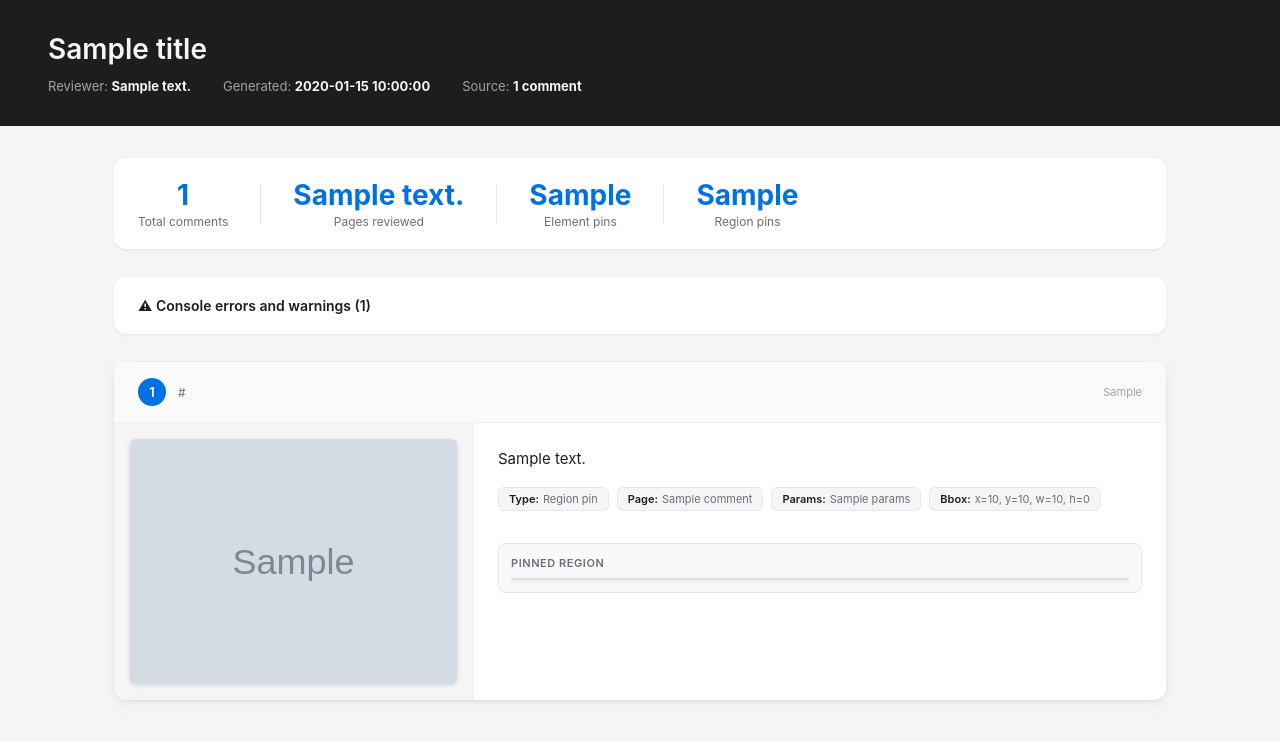
After one commit to leslurb/prototype-feedback-server, a FastAPI app: template templates/report.html.j2 in a window 1280 px wide. The commit adds this page. Shown: the top 741 px of the page. Run offline with FastAPI, Linux system fonts and the light colour scheme; the template is opened without the code that fills it: most values are stand-ins (such as "Sample title", 1, 10 or a date in 2020); grey boxes marked "Sample" are stand-in pictures.

Commit message:
feat(report): server HTML report endpoint with viewport screenshots
- ALTER TABLE comments ADD COLUMN viewport_path (idempotent in init_db)
- ingest_payload copies feedback.json into the batch dir and consumes
  viewport_screenshot_path from v3 ZIPs into data/batches/<id>/viewport-screenshots/
- New GET /batch/<id>/report.html renders templates/report.html.j2
  (Apple-styled cards, summary bar, collapsible console section,
  inline base64 images, falls back to crop when viewport_path is NULL)
- Dashboard batch row gains a 📄 Report link

Mirrors the extension's lib/report-template.js so both surfaces produce
visually identical reports.

Co-Authored-By: Claude Opus 4.7 (1M context) <noreply@anthropic.com>

```diff
--- a/main.py
+++ b/main.py
@@ -160,6 +160,8 @@ def init_db() -> None:
         if not _column_exists(c, "comments", "reviewer_email"):
             c.execute("ALTER TABLE comments ADD COLUMN reviewer_email TEXT")
             c.execute("CREATE INDEX IF NOT EXISTS idx_comments_reviewer_email ON comments(reviewer_email)")
+        if not _column_exists(c, "comments", "viewport_path"):
+            c.execute("ALTER TABLE comments ADD COLUMN viewport_path TEXT")
 
 
 init_db()
@@ -178,6 +180,60 @@ def safe_filename(name: str) -> str:
 def write_b64(b64: str, out_path: Path) -> None:
     out_path.parent.mkdir(parents=True, exist_ok=True)
     out_path.write_bytes(base64.b64decode(b64))
+
+
+KIND_ICON = {
+    "google_doc": "📄", "google_sheet": "📊", "google_slide": "📑",
+    "google_form": "📝", "google_docs": "📁", "google_drive": "🗂",
+    "figma": "🎨", "notion": "📓", "github": "💻", "loom": "🎥",
+    "miro": "🧩", "link": "🔗",
+}
+
+
+def _format_report_ts(iso: Optional[str]) -> str:
+    if not iso:
+        return ""
+    try:
+        d = datetime.fromisoformat(iso.replace("Z", "+00:00")).astimezone()
+        date_part = d.strftime("%b ") + str(d.day) + d.strftime(", %Y")
+        hour12 = d.hour % 12 or 12
+        ampm = "AM" if d.hour < 12 else "PM"
+        time_part = f"{hour12}:{d.minute:02d} {ampm}"
+        return f"{date_part} · {time_part}"
+    except Exception:
+        return iso
+
+
+def _format_report_clock(iso: Optional[str]) -> str:
+    if not iso:
+        return ""
+    try:
+        return iso[11:19]
+    except Exception:
+        return ""
+
+
+def _parse_page_url(url: Optional[str]) -> tuple[str, str, bool]:
+    if not url:
+        return "", "", False
+    try:
+        from urllib.parse import urlparse, parse_qsl
+        u = urlparse(url)
+        pathname = u.path or "/"
+        params = ", ".join(f"{k}={v}" for k, v in parse_qsl(u.query, keep_blank_values=True))
+        return pathname, params, True
+    except Exception:
+        return url, "", False
+
+
+def _file_to_data_url(rel_path: Optional[str], mime: str = "image/png") -> Optional[str]:
+    if not rel_path:
+        return None
+    p = DATA / rel_path
+    if not p.exists():
+        return None
+    b64 = base64.b64encode(p.read_bytes()).decode("ascii")
+    return f"data:{mime};base64,{b64}"
 
 
 def now_iso() -> str:
@@ -204,6 +260,12 @@ def ingest_payload(payload: dict, source_filename: str, source_dir: Optional[Pat
     batch_dir = BATCHES / batch_id
     (batch_dir / "screenshots").mkdir(parents=True, exist_ok=True)
     (batch_dir / "attachments").mkdir(parents=True, exist_ok=True)
+    (batch_dir / "viewport-screenshots").mkdir(parents=True, exist_ok=True)
+
+    if source_dir is not None:
+        src_json = source_dir / "feedback.json"
+        if src_json.exists():
+            shutil.copyfile(src_json, batch_dir / "feedback.json")
 
     comments = payload.get("comments", []) or []
 
@@ -247,6 +309,18 @@ def ingest_payload(payload: dict, source_filename: str, source_dir: Optional[Pat
                 write_b64(cm["screenshot_png_b64"], DATA / rel)
                 screenshot_path = rel
 
+            viewport_path = None
+            if cm.get("viewport_screenshot_path") and source_dir is not None:
+                src = (source_dir / cm["viewport_screenshot_path"]).resolve()
+                if not str(src).startswith(str(source_dir.resolve())):
+                    raise HTTPException(400, f"viewport_screenshot_path escapes archive: {cm['viewport_screenshot_path']}")
+                if src.exists():
+                    rel = f"batches/{batch_id}/viewport-screenshots/{cid}.png"
+                    dst = DATA / rel
+                    dst.parent.mkdir(parents=True, exist_ok=True)
+                    shutil.copyfile(src, dst)
+                    viewport_path = rel
+
             reviewer_name = cm.get("reviewer") or payload.get("reviewer")
             reviewer_email = cm.get("reviewer_email") or payload.get("reviewer_email")
             project_label = cm.get("project") or payload.get("project")
@@ -267,8 +341,8 @@ def ingest_payload(payload: dict, source_filename: str, source_dir: Optional[Pat
                 """INSERT INTO comments
                    (id, batch_id, created_at, edited_at, page_url, page_title,
                     region_type, selector, bbox_json, viewport_json, screenshot_path,
-                    comment, reviewer, reviewer_email, project, project_id)
-                   VALUES (?, ?, ?, ?, ?, ?, ?, ?, ?, ?, ?, ?, ?, ?, ?, ?)""",
+                    viewport_path, comment, reviewer, reviewer_email, project, project_id)
+                   VALUES (?, ?, ?, ?, ?, ?, ?, ?, ?, ?, ?, ?, ?, ?, ?, ?, ?)""",
                 (
                     cid,
                     batch_id,
@@ -281,6 +355,7 @@ def ingest_payload(payload: dict, source_filename: str, source_dir: Optional[Pat
                     json.dumps(cm.get("bbox") or {}),
                     json.dumps(cm.get("viewport") or {}),
                     screenshot_path,
+                    viewport_path,
                     cm.get("comment"),
                     reviewer_name,
                     reviewer_email,
@@ -629,6 +704,109 @@ def batch_claude_json(batch_id: str):
     if not p.exists():
         raise HTTPException(404)
     return FileResponse(p, media_type="application/json")
+
+
+@app.get("/batch/{batch_id}/report.html", response_class=HTMLResponse)
+def batch_report_html(batch_id: str, request: Request):
+    with db() as c:
+        b = c.execute("SELECT * FROM batches WHERE id = ?", (batch_id,)).fetchone()
+        if not b:
+            raise HTTPException(404, "Batch not found")
+        comment_rows = c.execute(
+            "SELECT * FROM comments WHERE batch_id = ? ORDER BY created_at", (batch_id,)
+        ).fetchall()
+        attachments_by_comment: dict[str, list] = {}
+        for cm in comment_rows:
+            ats = c.execute(
+                "SELECT * FROM attachments WHERE comment_id = ? ORDER BY id", (cm["id"],)
+            ).fetchall()
+            attachments_by_comment[cm["id"]] = [dict(a) for a in ats]
+
+    comments: list[dict] = []
+    pages = set()
+    element_pins = 0
+    region_pins = 0
+    for cm in comment_rows:
+        bbox = json.loads(cm["bbox_json"] or "{}")
+        pathname, params, url_ok = _parse_page_url(cm["page_url"])
+        if url_ok:
+            pages.add(pathname)
+        if cm["region_type"] == "element":
+            element_pins += 1
+        else:
+            region_pins += 1
+
+        viewport_data = _file_to_data_url(cm["viewport_path"]) if "viewport_path" in cm.keys() else None
+        crop_data = _file_to_data_url(cm["screenshot_path"])
+        left_image = viewport_data or crop_data
+
+        ats_out: list[dict] = []
+        for at in attachments_by_comment.get(cm["id"], []):
+            if at.get("type") == "link":
+                ats_out.append({
+                    "type": "link",
+                    "url": at.get("url"),
+                    "title": at.get("title"),
+                    "icon": KIND_ICON.get(at.get("kind"), KIND_ICON["link"]),
+                })
+            else:
+                mime = at.get("mime") or ("image/png" if at.get("type") == "image" else "application/octet-stream")
+                ats_out.append({
+                    "type": at.get("type"),
+                    "name": at.get("name"),
+                    "data_url": _file_to_data_url(at.get("data_path"), mime),
+                })
+
+        comments.append({
+            "id": cm["id"],
+            "page_url": cm["page_url"],
+            "pathname": pathname,
+            "params": params,
+            "url_ok": url_ok,
+            "region_type": cm["region_type"],
+            "selector": cm["selector"],
+            "bbox": bbox,
+            "comment": cm["comment"],
+            "left_image_data_url": left_image,
+            "crop_data_url": crop_data,
+            "formatted_ts": _format_report_ts(cm["created_at"]),
+            "attachments": ats_out,
+        })
+
+    console_log: list[dict] = []
+    src_json = BATCHES / batch_id / "feedback.json"
+    if src_json.exists():
+        try:
+            raw = json.loads(src_json.read_text(encoding="utf-8"))
+            for e in (raw.get("console_log") or []):
+                console_log.append({
+                    "ts": e.get("ts"),
+                    "clock": _format_report_clock(e.get("ts")),
+                    "level": e.get("level", "error"),
+                    "message": e.get("message", ""),
+                    "source": e.get("source"),
+                    "line": e.get("line"),
+                })
+        except Exception:
+            pass
+
+    project_label = b["project"] or "Prototype"
+    title = f"{project_label} — Feedback Report"
+
+    return templates.TemplateResponse(
+        "report.html.j2",
+        {
+            "request": request,
+            "title": title,
+            "reviewer": b["reviewer"],
+            "generated_at": _format_report_ts(now_iso()),
+            "comments": comments,
+            "console_log": console_log,
+            "pages_reviewed": len(pages),
+            "element_pins": element_pins,
+            "region_pins": region_pins,
+        },
+    )
 
 
 # ---- Projects --------------------------------------------------------------
--- a/templates/index.html
+++ b/templates/index.html
@@ -51,6 +51,7 @@
           <a href="/comments?batch={{ b.id }}">{{ b.actual_count }}</a>
         </td>
         <td>
+          <a href="/batch/{{ b.id }}/report.html" target="_blank" class="btn small">📄 Report</a>
           <a href="/batch/{{ b.id }}/claude" target="_blank" class="btn small">Prompt</a>
           <a href="/batch/{{ b.id }}/json" target="_blank" class="btn small">JSON</a>
         </td>
--- /dev/null
+++ b/templates/report.html.j2
@@ -0,0 +1,173 @@
+<!doctype html>
+<html lang="en">
+<head>
+<meta charset="UTF-8">
+<meta name="viewport" content="width=device-width, initial-scale=1.0">
+<title>{{ title }}</title>
+<style>
+* { box-sizing: border-box; margin: 0; padding: 0; }
+body { font-family: -apple-system, BlinkMacSystemFont, "Segoe UI", Roboto, sans-serif; background: #f5f5f7; color: #1d1d1f; }
+.report-header { background: #1d1d1f; color: #f5f5f7; padding: 32px 48px; }
+.report-header h1 { font-size: 28px; font-weight: 600; margin-bottom: 8px; }
+.report-meta { display: flex; gap: 32px; font-size: 13px; color: #a1a1a6; margin-top: 12px; }
+.report-meta span strong { color: #f5f5f7; }
+.comments-container { max-width: 1100px; margin: 32px auto; padding: 0 24px; }
+.comment-card { background: #fff; border-radius: 12px; box-shadow: 0 1px 3px rgba(0,0,0,0.08), 0 4px 16px rgba(0,0,0,0.05); margin-bottom: 28px; overflow: hidden; }
+.comment-header { display: flex; align-items: center; justify-content: space-between; padding: 16px 24px; border-bottom: 1px solid #f0f0f0; background: #fafafa; }
+.comment-number { width: 28px; height: 28px; border-radius: 50%; background: #0071e3; color: #fff; font-size: 13px; font-weight: 600; display: flex; align-items: center; justify-content: center; flex-shrink: 0; }
+.comment-page { font-size: 12px; color: #6e6e73; margin-left: 12px; flex: 1; overflow: hidden; text-overflow: ellipsis; white-space: nowrap; }
+.comment-page a { color: #0071e3; text-decoration: none; }
+.comment-page a:hover { text-decoration: underline; }
+.comment-timestamp { font-size: 11px; color: #a1a1a6; white-space: nowrap; margin-left: 16px; }
+.comment-body { display: flex; }
+.comment-screenshot { flex-shrink: 0; width: 360px; background: #f5f5f7; border-right: 1px solid #f0f0f0; display: flex; align-items: flex-start; justify-content: center; padding: 16px; }
+.comment-screenshot img { max-width: 100%; max-height: 320px; object-fit: contain; border-radius: 6px; box-shadow: 0 1px 4px rgba(0,0,0,0.15); }
+.comment-content { flex: 1; padding: 24px; display: flex; flex-direction: column; gap: 16px; }
+.comment-text { font-size: 15px; line-height: 1.6; color: #1d1d1f; white-space: pre-wrap; }
+.comment-meta { display: flex; flex-wrap: wrap; gap: 8px; }
+.meta-tag { display: inline-flex; align-items: center; gap: 4px; background: #f5f5f7; border: 1px solid #e5e5ea; border-radius: 6px; padding: 4px 10px; font-size: 11px; color: #6e6e73; }
+.meta-tag .label { font-weight: 600; color: #1d1d1f; }
+.meta-tag.region { background: #fff3e0; border-color: #ffb74d; }
+.meta-tag.element { background: #e8f5e9; border-color: #81c784; }
+.selector-tag { background: #f0f4ff; border: 1px solid #c5cff5; border-radius: 6px; padding: 6px 10px; font-size: 11px; font-family: "SF Mono", Menlo, monospace; color: #3451b2; word-break: break-all; }
+.pin-detail { background: #f9f9fb; border: 1px solid #e5e5ea; border-radius: 8px; padding: 12px; display: flex; flex-direction: column; gap: 8px; }
+.pin-detail-label { font-size: 11px; font-weight: 600; color: #6e6e73; text-transform: uppercase; letter-spacing: 0.05em; }
+.pin-detail img { max-width: 100%; border-radius: 4px; border: 1px solid #e0e0e0; box-shadow: 0 1px 3px rgba(0,0,0,0.1); }
+.summary-bar { background: #fff; border-radius: 12px; padding: 20px 24px; margin-bottom: 28px; box-shadow: 0 1px 3px rgba(0,0,0,0.08); display: flex; gap: 32px; align-items: center; }
+.summary-stat { text-align: center; }
+.summary-stat .value { font-size: 28px; font-weight: 700; color: #0071e3; }
+.summary-stat .key { font-size: 12px; color: #6e6e73; margin-top: 2px; }
+.summary-divider { width: 1px; height: 40px; background: #e5e5ea; }
+.console-section { background: #fff; border-radius: 12px; padding: 16px 24px; margin-bottom: 28px; box-shadow: 0 1px 3px rgba(0,0,0,0.08); }
+.console-section summary { cursor: pointer; font-size: 14px; font-weight: 600; color: #1d1d1f; list-style: none; padding: 4px 0; }
+.console-section summary::-webkit-details-marker { display: none; }
+.console-list { list-style: none; padding-top: 12px; }
+.console-list li { display: flex; gap: 10px; padding: 8px 0; border-top: 1px solid #f0f0f0; font-size: 12px; align-items: baseline; }
+.console-list time { color: #a1a1a6; font-family: "SF Mono", Menlo, monospace; flex-shrink: 0; }
+.console-list .level-pill { text-transform: uppercase; font-size: 10px; font-weight: 600; letter-spacing: 0.05em; padding: 2px 6px; border-radius: 4px; flex-shrink: 0; }
+.console-list .level-error { background: #fde2e2; color: #b91c1c; }
+.console-list .level-warn { background: #fef3c7; color: #92400e; }
+.console-list .msg { flex: 1; color: #1d1d1f; word-break: break-word; }
+.console-list .origin { font-family: "SF Mono", Menlo, monospace; color: #6e6e73; font-size: 11px; flex-shrink: 0; }
+.attachments-row { display: flex; flex-wrap: wrap; gap: 8px; }
+.attachment-chip { display: inline-flex; align-items: center; gap: 6px; background: #f5f5f7; border: 1px solid #e5e5ea; border-radius: 6px; padding: 6px 10px; font-size: 12px; color: #1d1d1f; text-decoration: none; }
+.attachment-chip:hover { background: #ececec; }
+.attachment-chip.link { background: #e8f0ff; border-color: #c5cff5; color: #3451b2; }
+.attachment-chip.image img { width: 64px; height: 64px; object-fit: cover; border-radius: 4px; }
+.attachment-chip.file { background: #fff8e1; border-color: #ffe0a3; }
+.empty { text-align: center; padding: 48px; color: #6e6e73; font-size: 14px; }
+@media (max-width: 700px) {
+  .comment-body { flex-direction: column; }
+  .comment-screenshot { width: 100%; border-right: none; border-bottom: 1px solid #f0f0f0; }
+  .report-header { padding: 20px 16px; }
+  .report-meta { flex-wrap: wrap; gap: 12px; }
+}
+</style>
+</head>
+<body>
+<header class="report-header">
+  <h1>{{ title }}</h1>
+  <div class="report-meta">
+    <span>Reviewer: <strong>{{ reviewer or 'anon' }}</strong></span>
+    <span>Generated: <strong>{{ generated_at }}</strong></span>
+    <span>Source: <strong>{{ comments|length }} comment{{ '' if comments|length == 1 else 's' }}</strong></span>
+  </div>
+</header>
+<main class="comments-container">
+
+  <section class="summary-bar">
+    <div class="summary-stat"><div class="value">{{ comments|length }}</div><div class="key">Total comments</div></div>
+    <div class="summary-divider"></div>
+    <div class="summary-stat"><div class="value">{{ pages_reviewed }}</div><div class="key">Pages reviewed</div></div>
+    <div class="summary-divider"></div>
+    <div class="summary-stat"><div class="value">{{ element_pins }}</div><div class="key">Element pins</div></div>
+    <div class="summary-divider"></div>
+    <div class="summary-stat"><div class="value">{{ region_pins }}</div><div class="key">Region pins</div></div>
+  </section>
+
+  {% if console_log and console_log|length > 0 %}
+  <section class="console-section">
+    <details>
+      <summary>⚠ Console errors and warnings ({{ console_log|length }})</summary>
+      <ul class="console-list">
+        {% for e in console_log %}
+          <li>
+            <time>{{ e.clock }}</time>
+            <span class="level-pill level-{{ e.level }}">{{ e.level }}</span>
+            <span class="msg">{{ e.message }}</span>
+            {% if e.source %}<span class="origin">{{ e.source }}{% if e.line %}:{{ e.line }}{% endif %}</span>{% endif %}
+          </li>
+        {% endfor %}
+      </ul>
+    </details>
+  </section>
+  {% endif %}
+
+  {% if comments|length == 0 %}
+    <p class="empty">No comments captured yet.</p>
+  {% endif %}
+
+  {% for c in comments %}
+    <article class="comment-card">
+      <header class="comment-header">
+        <div class="comment-number">{{ loop.index }}</div>
+        <div class="comment-page">
+          {% if c.url_ok %}
+            <a href="{{ c.page_url }}" target="_blank" rel="noopener">↗ Open page</a>
+            <span>{{ c.pathname }}</span>
+          {% else %}
+            <span>{{ c.page_url }}</span>
+          {% endif %}
+        </div>
+        <div class="comment-timestamp">{{ c.formatted_ts }}</div>
+      </header>
+      <div class="comment-body">
+        <div class="comment-screenshot">
+          {% if c.left_image_data_url %}
+            <img src="{{ c.left_image_data_url }}" alt="">
+          {% endif %}
+        </div>
+        <div class="comment-content">
+          <div class="comment-text">{{ c.comment }}</div>
+          <div class="comment-meta">
+            <span class="meta-tag {{ c.region_type }}"><span class="label">Type:</span>
+              {{ 'Element pin' if c.region_type == 'element' else 'Region pin' }}</span>
+            <span class="meta-tag"><span class="label">Page:</span> {{ c.pathname }}</span>
+            {% if c.params %}
+              <span class="meta-tag"><span class="label">Params:</span> {{ c.params }}</span>
+            {% endif %}
+            {% if c.region_type != 'element' and c.bbox %}
+              <span class="meta-tag"><span class="label">Bbox:</span>
+                x={{ c.bbox.x|int }}, y={{ c.bbox.y|int }}, w={{ c.bbox.w|int }}, h={{ c.bbox.h|int }}</span>
+            {% endif %}
+          </div>
+          {% if c.region_type == 'element' and c.selector %}
+            <div class="selector-tag">{{ c.selector }}</div>
+          {% endif %}
+          {% if c.attachments and c.attachments|length > 0 %}
+            <div class="attachments-row">
+              {% for a in c.attachments %}
+                {% if a.type == 'link' %}
+                  <a class="attachment-chip link" href="{{ a.url }}" target="_blank" rel="noopener">{{ a.icon }} {{ a.title or a.url }}</a>
+                {% elif a.type == 'image' and a.data_url %}
+                  <a class="attachment-chip image" href="{{ a.data_url }}" target="_blank"><img src="{{ a.data_url }}" alt="{{ a.name or '' }}"></a>
+                {% elif a.type == 'file' and a.data_url %}
+                  <a class="attachment-chip file" href="{{ a.data_url }}" download="{{ a.name or 'file' }}">📎 {{ a.name or 'file' }}</a>
+                {% endif %}
+              {% endfor %}
+            </div>
+          {% endif %}
+          <div class="pin-detail">
+            <div class="pin-detail-label">{{ 'Pinned element' if c.region_type == 'element' else 'Pinned region' }}</div>
+            {% if c.crop_data_url %}
+              <img src="{{ c.crop_data_url }}" alt="">
+            {% endif %}
+          </div>
+        </div>
+      </div>
+    </article>
+  {% endfor %}
+
+</main>
+</body>
+</html>
```
